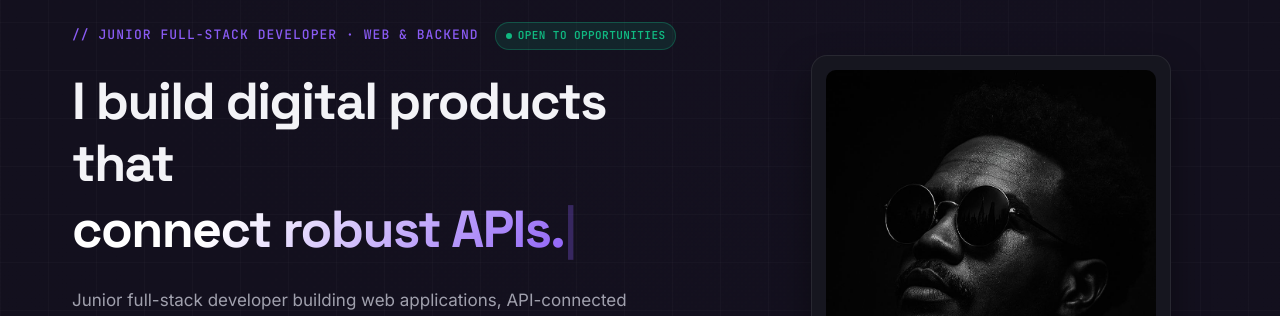
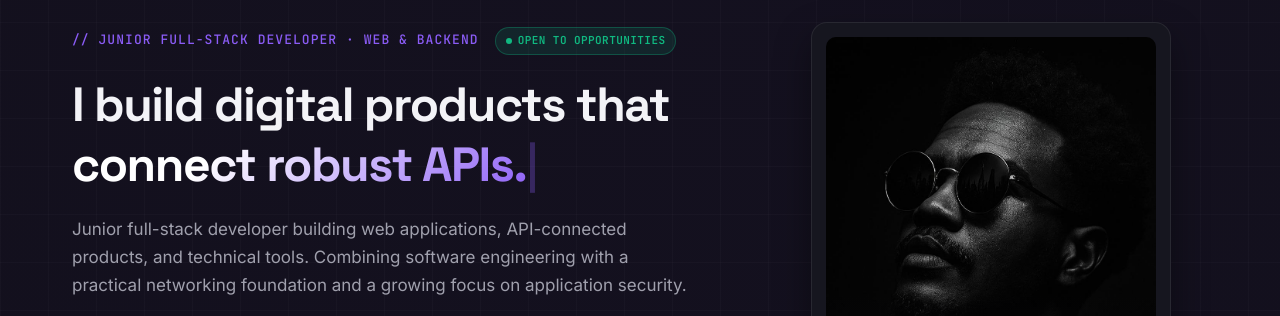
Before and after one commit to GezishDev/my-react-portfolio, a React (Vite) app: page / in a window 1280 px wide. Shown: the part 122-438 px from the top of the page. Built offline with nearby package versions, Linux system fonts and the light colour scheme.

Commit message:
fix: keep rotating typed headline inline on same sentence with white-space nowrap

```diff
--- a/src/components/Hero.jsx
+++ b/src/components/Hero.jsx
@@ -28,10 +28,10 @@ const Hero = () => {
             </span>
           </div>
 
-          {/* Headline with rotating typed keyword */}
+          {/* Headline with rotating typed keyword inline */}
           <h1 className="hero-headline">
-            <span className="headline-static">{t("hero.headline_part1")}</span>
-            <span className="headline-typed-row">
+            <span>{t("hero.headline_part1")} </span>
+            <span className="typed-inline-wrapper">
               <span className="highlight-text typed-container">
                 <ReactTyped
                   key={typedStrings.join("-")}
--- a/src/styles/Hero.css
+++ b/src/styles/Hero.css
@@ -62,13 +62,11 @@
 }
 
 .hero-headline {
-  display: flex;
-  flex-direction: column;
-  gap: 0.25rem;
+  display: block;
   font-family: var(--font-display);
-  font-size: 2.25rem;
+  font-size: 2.125rem;
   font-weight: 700;
-  line-height: 1.2;
+  line-height: 1.25;
   letter-spacing: -0.03em;
   color: var(--text-primary);
   margin-bottom: 1.25rem;
@@ -76,23 +74,19 @@
 
 @media (min-width: 640px) {
   .hero-headline {
-    font-size: 2.85rem;
+    font-size: 2.65rem;
   }
 }
 
 @media (min-width: 1024px) {
   .hero-headline {
-    font-size: 3.25rem;
+    font-size: 3rem;
   }
 }
 
-.headline-static {
-  display: block;
-}
-
-.headline-typed-row {
-  display: block;
-  min-height: 1.3em;
+.typed-inline-wrapper {
+  display: inline;
+  white-space: nowrap;
 }
 
 .highlight-text {
@@ -109,7 +103,7 @@
 }
 
 .typed-container {
-  display: inline-block;
+  display: inline;
   white-space: nowrap;
 }
 
```
